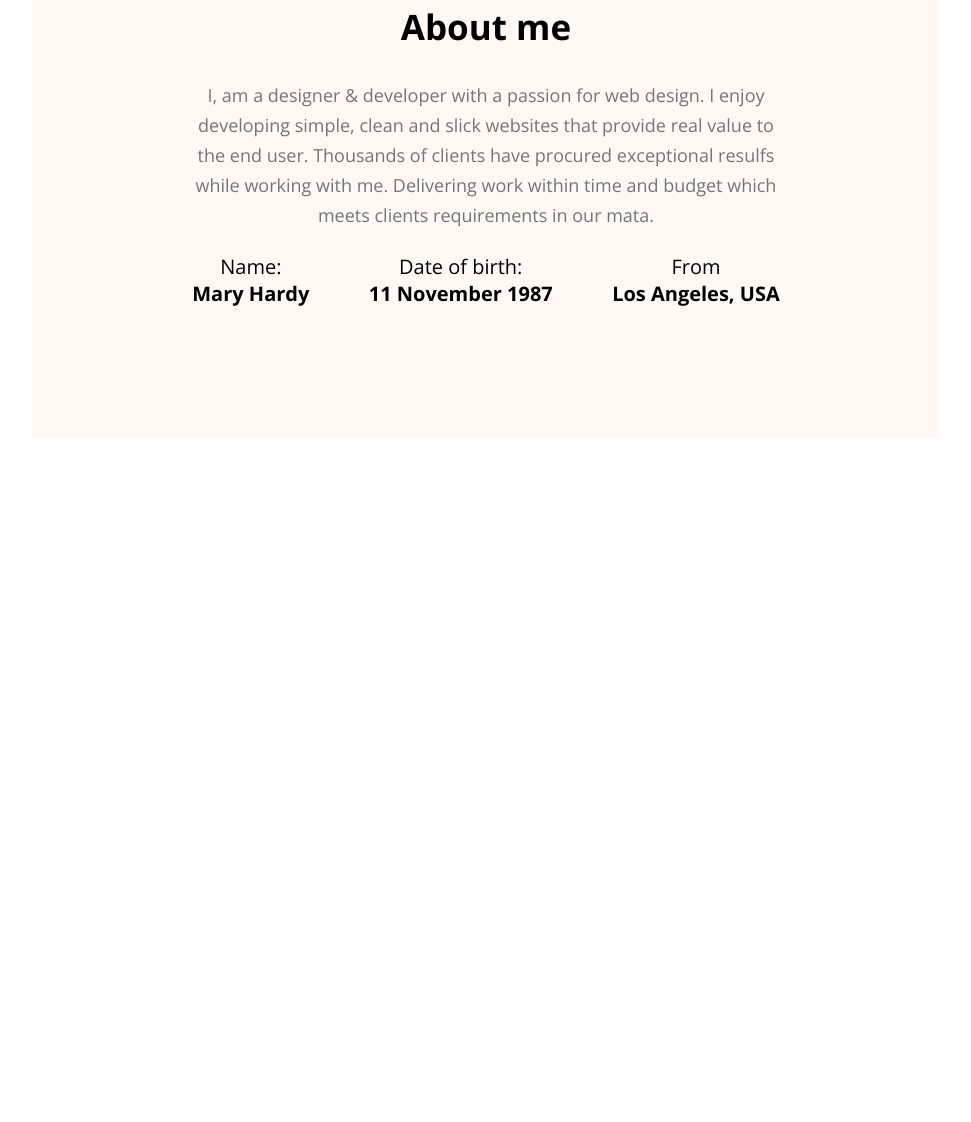
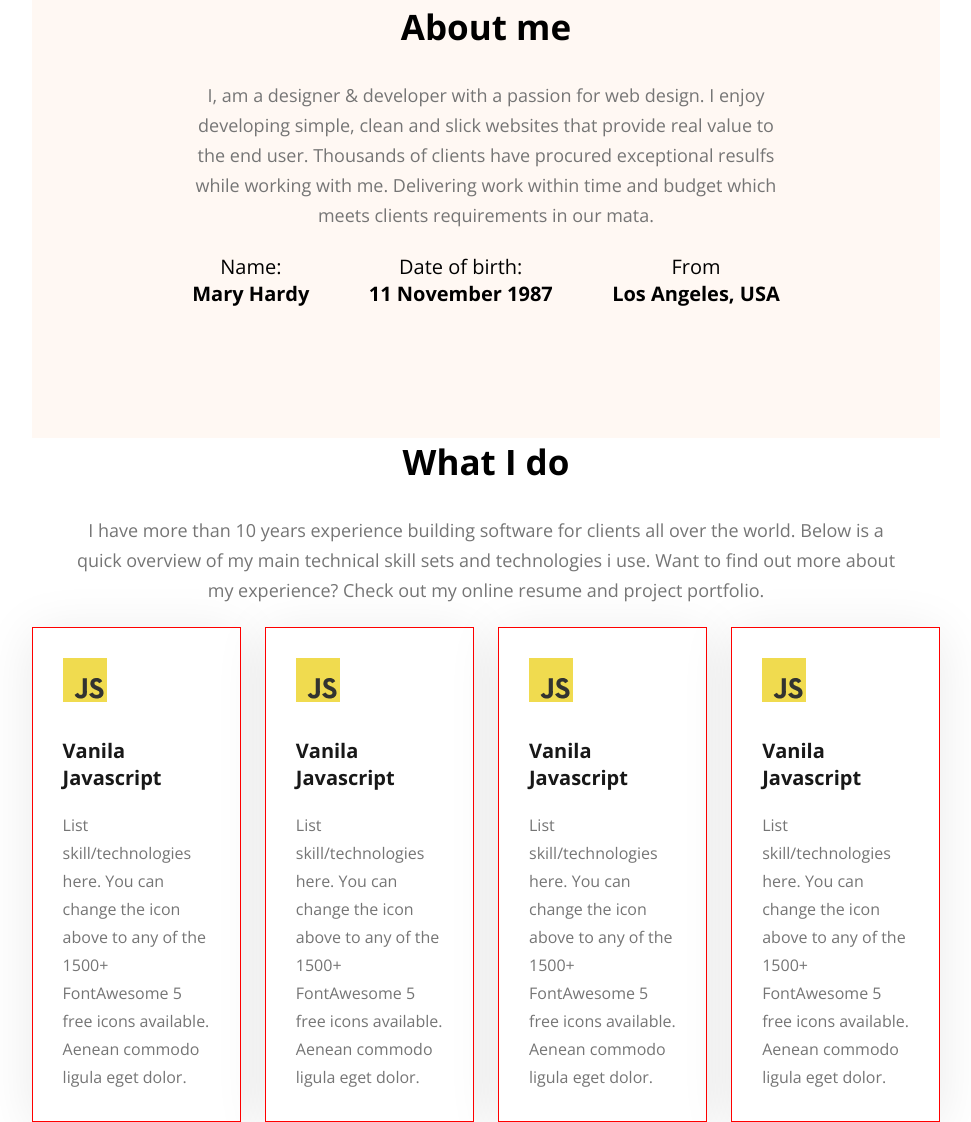
Before and after one commit to Shihab0033/portfolio-project, a plain HTML site: page index.html in a window 1280 px wide. Shown: the part 1098-2220 px from the top of the page, without its empty margins (154-1125 px from the left). Before the commit the page ends 1536 px from the top, so only its background shows below. Drawn offline with nearby package versions, Linux system fonts and the light colour scheme.

Commit message:
created skill cards

```diff
--- a/index.html
+++ b/index.html
@@ -65,6 +65,45 @@
         </div>
 
     </section>
+    <section id="skill">
+        <div class="skills-container">
+            <div class="section-heading">
+                <h2>What I do</h2>
+                <p>I have more than 10 years experience building software for clients all over the world. Below is a
+                    quick overview of my main technical skill sets and technologies i use. Want to find out more about
+                    my experience? Check out my online resume and project portfolio.</p>
+            </div>
+
+            <div class="skill-box">
+                <div class="skill-card"><img src="images/icons/js.png" alt="">
+                    <h3>Vanila Javascript</h3>
+                    <p>List skill/technologies here. You can change the icon above to any of the 1500+ FontAwesome 5
+                        free
+                        icons available. Aenean commodo ligula eget dolor.</p>
+                </div>
+                <div class="skill-card"><img src="images/icons/js.png" alt="">
+                    <h3>Vanila Javascript</h3>
+                    <p>List skill/technologies here. You can change the icon above to any of the 1500+ FontAwesome 5
+                        free
+                        icons available. Aenean commodo ligula eget dolor.</p>
+                </div>
+                <div class="skill-card"><img src="images/icons/js.png" alt="">
+                    <h3>Vanila Javascript</h3>
+                    <p>List skill/technologies here. You can change the icon above to any of the 1500+ FontAwesome 5
+                        free
+                        icons available. Aenean commodo ligula eget dolor.</p>
+                </div>
+                <div class="skill-card"><img src="images/icons/js.png" alt="">
+                    <h3>Vanila Javascript</h3>
+                    <p>List skill/technologies here. You can change the icon above to any of the 1500+ FontAwesome 5
+                        free
+                        icons available. Aenean commodo ligula eget dolor.</p>
+                </div>
+            </div>
+        </div>
+
+    </section>
+
 </body>
 
 </html>
--- a/styles/portfolio.css
+++ b/styles/portfolio.css
@@ -36,6 +36,8 @@
 .section-heading {
     max-width: 827px;
     text-align: center;
+    margin: 0 auto;
+
 }
 
 .section-heading p {
@@ -135,9 +137,9 @@ nav .menu a {
 #about .about-container {
     width: 71%;
     max-width: 1140px;
-    margin: 0 auto;
     text-align: center;
     background-color: #fff8f3;
+    margin: 0 auto;
     padding: 131px 156px;
 }
 
@@ -156,3 +158,42 @@ nav .menu a {
     font-size: 20px;
     font-weight: bold;
 }
+
+/* Skill card css */
+#skils {
+    padding-top: 130px;
+}
+
+.skill-box {
+    width: 71%;
+    max-width: 1140px;
+    margin: 0 auto;
+    display: flex;
+    gap: 24px;
+}
+
+.skill-box .skill-card {
+    background-color: #ffffff;
+    max-width: 267px;
+    padding: 30px;
+    border: 1px solid red;
+    box-shadow: 0 6px 50px 0 #00000016;
+    /*distance from x-axis, distance from y axis, blur, spread, color*/
+}
+
+.skill-box .skill-card img {
+    width: 44px;
+    margin-bottom: 30px;
+}
+
+.skill-card h3 {
+    font-size: 20px;
+    margin-bottom: 20px;
+    color: #181818;
+}
+
+.skill-card p {
+    font-size: 16px;
+    color: #757575;
+    line-height: 28px;
+}
```
